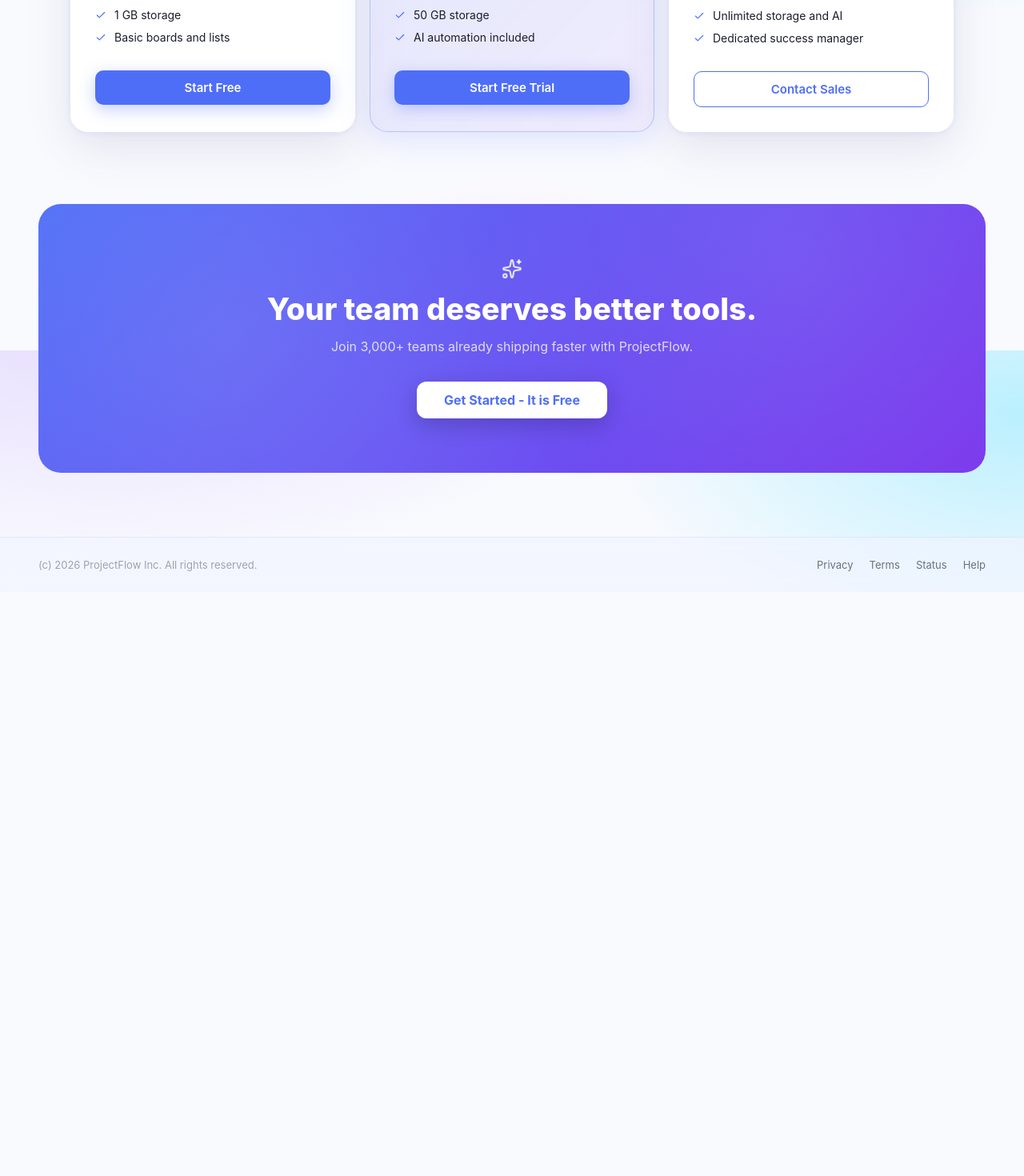
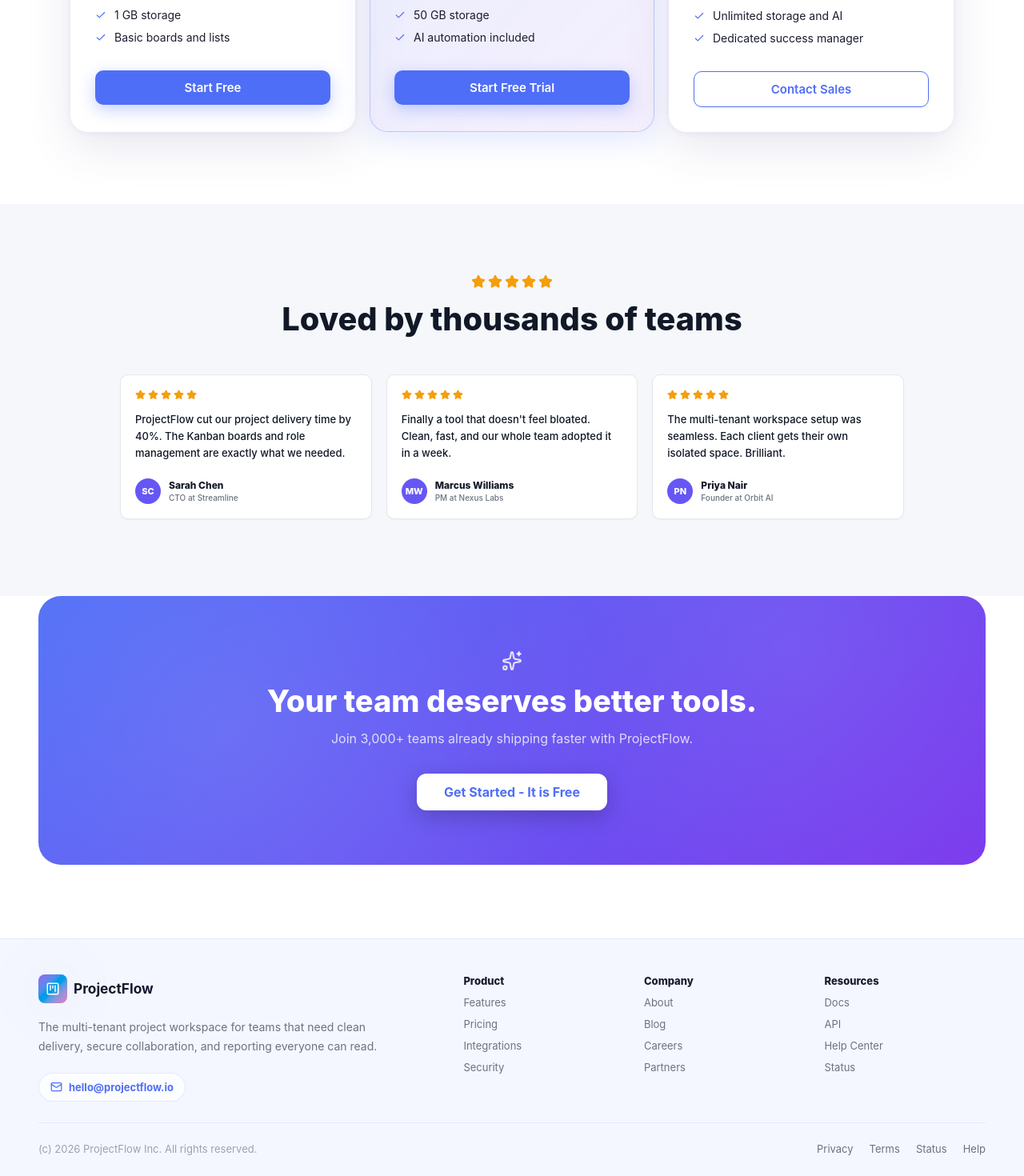
Before and after one commit to mohammednajeer/project-management-saas, a React app in the folder frontend/: page / in a window 1280 px wide. Shown: the part 2762-4232 px from the top of the page at 80% size. Before the commit the page ends 3502 px from the top, so only its background shows below. Built offline with nearby package versions, Linux system fonts and the light colour scheme; the HTML template or start-up script is replaced by a standard one.

Commit message:
ui redesigned with additional rating section!

```diff
--- a/frontend/src/Homepage.css
+++ b/frontend/src/Homepage.css
@@ -2,6 +2,7 @@
   min-height: 100vh;
   display: flex;
   flex-direction: column;
+  background: #fff;
   color: var(--foreground);
 }
 
@@ -71,7 +72,9 @@
 .nav-cta,
 .hero-actions,
 .tlogos,
-footer,
+.site-footer,
+.footer-bottom,
+.footer-contact,
 .flinks {
   display: flex;
   align-items: center;
@@ -597,6 +600,114 @@ footer,
   font-weight: 600;
 }
 
+.ratings-section {
+  width: 100%;
+  max-width: none;
+  margin: 0;
+  padding: 88px 48px 96px;
+  background: #f5f7fb;
+}
+
+.ratings-heading {
+  display: flex;
+  flex-direction: column;
+  align-items: center;
+  gap: 16px;
+  margin-bottom: 46px;
+  text-align: center;
+}
+
+.ratings-title {
+  max-width: 720px;
+  margin: 0;
+  color: #111827;
+  font-size: clamp(28px, 3.1vw, 40px);
+  font-weight: 800;
+  line-height: 1.12;
+}
+
+.stars {
+  display: flex;
+  align-items: center;
+  gap: 3px;
+  color: #f59e0b;
+}
+
+.rating-main-stars {
+  justify-content: center;
+}
+
+.ratings-grid {
+  width: min(980px, 100%);
+  margin: 0 auto;
+  display: grid;
+  grid-template-columns: repeat(3, 1fr);
+  gap: 18px;
+}
+
+.rating-card {
+  min-height: 150px;
+  display: flex;
+  flex-direction: column;
+  justify-content: flex-start;
+  border: 1px solid #e5e7eb;
+  border-radius: 10px;
+  padding: 18px;
+  background: #fff;
+  box-shadow: 0 1px 2px rgba(15, 23, 42, 0.04);
+  transition: border-color 0.22s, box-shadow 0.22s, transform 0.22s;
+}
+
+.rating-card:hover {
+  border-color: rgba(79, 110, 247, 0.22);
+  transform: translateY(-2px);
+  box-shadow: 0 12px 32px rgba(15, 23, 42, 0.08);
+}
+
+.rating-card-stars {
+  margin-bottom: 14px;
+}
+
+.rating-quote {
+  margin: 0 0 20px;
+  color: #111827;
+  font-size: 13px;
+  font-weight: 500;
+  line-height: 1.65;
+}
+
+.rating-person {
+  display: flex;
+  align-items: center;
+  gap: 10px;
+  margin-top: auto;
+  color: #111827;
+  font-size: 12px;
+  font-weight: 800;
+}
+
+.rating-person small {
+  display: block;
+  margin-top: 2px;
+  color: #6b7280;
+  font-size: 10px;
+  font-weight: 500;
+}
+
+.rating-avatar {
+  display: flex;
+  width: 32px;
+  height: 32px;
+  flex-shrink: 0;
+  align-items: center;
+  justify-content: center;
+  border-radius: 999px;
+  color: #fff;
+  background: #6657f4;
+  font-size: 11px;
+  font-weight: 800;
+}
+
 .section {
   max-width: 1200px;
   margin: 0 auto;
@@ -875,13 +986,82 @@ footer,
   box-shadow: 0 14px 36px rgba(0, 0, 0, 0.24);
 }
 
-footer {
+.site-footer {
+  flex-direction: column;
+  align-items: stretch;
+  gap: 26px;
+  margin-top: 12px;
+  padding: 44px 48px 26px;
+  border-top: 1px solid rgba(79, 110, 247, 0.1);
+  background: rgba(240, 244, 255, 0.7);
+  backdrop-filter: blur(10px);
+}
+
+.footer-main,
+.footer-bottom {
+  width: min(1200px, 100%);
+  margin: 0 auto;
+}
+
+.footer-main {
+  display: grid;
+  grid-template-columns: minmax(260px, 1fr) 1.35fr;
+  gap: 48px;
+}
+
+.footer-brand {
+  max-width: 430px;
+}
+
+.footer-brand p {
+  margin: 18px 0 20px;
+  color: #6b7280;
+  font-size: 14px;
+  line-height: 1.75;
+}
+
+.footer-contact {
+  width: max-content;
+  gap: 8px;
+  border: 1px solid rgba(79, 110, 247, 0.13);
+  border-radius: 999px;
+  padding: 9px 14px;
+  color: #4f6ef7;
+  background: rgba(255, 255, 255, 0.72);
+  font-size: 13px;
+  font-weight: 700;
+  text-decoration: none;
+  transition: background 0.2s, transform 0.2s;
+}
+
+.footer-contact:hover {
+  background: #fff;
+  transform: translateY(-2px);
+}
+
+.footer-links-grid {
+  display: grid;
+  grid-template-columns: repeat(3, 1fr);
+  gap: 24px;
+}
+
+.footer-group {
+  display: flex;
+  flex-direction: column;
+  gap: 11px;
+}
+
+.footer-group-title {
+  color: #1a1d2e;
+  font-size: 13px;
+  font-weight: 800;
+}
+
+.footer-bottom {
   justify-content: space-between;
   gap: 20px;
-  padding: 26px 48px;
+  padding-top: 24px;
   border-top: 1px solid rgba(79, 110, 247, 0.1);
-  background: rgba(240, 244, 255, 0.62);
-  backdrop-filter: blur(10px);
 }
 
 .fcopy {
@@ -931,7 +1111,9 @@ footer {
 
   .preview-body,
   .features-grid,
-  .pricing-grid {
+  .pricing-grid,
+  .ratings-grid,
+  .footer-main {
     grid-template-columns: 1fr;
   }
 
@@ -946,6 +1128,7 @@ footer {
   .kanban {
     grid-template-columns: 1fr;
   }
+
 }
 
 @media (max-width: 640px) {
@@ -980,9 +1163,10 @@ footer {
 
   .hero-preview,
   .tenant-strip,
+  .ratings-section,
   .section,
   .cta-section,
-  footer {
+  .site-footer {
     margin-left: 18px;
     margin-right: 18px;
     padding-left: 18px;
@@ -996,9 +1180,13 @@ footer {
   }
 
   .pmh,
-  footer {
+  .footer-bottom {
     align-items: flex-start;
     flex-direction: column;
+  }
+
+  .footer-links-grid {
+    grid-template-columns: 1fr;
   }
 
   .flinks {
--- a/frontend/src/Homepage.jsx
+++ b/frontend/src/Homepage.jsx
@@ -7,8 +7,10 @@ import {
   KanbanSquare,
   Link2,
   Lock,
+  Mail,
   Play,
   Sparkles,
+  Star,
   Zap,
 } from "lucide-react";
 import "./Homepage.css";
@@ -20,6 +22,27 @@ const stats = [
   { value: "50M+", label: "Tasks Completed" },
   { value: "99.9%", label: "Uptime SLA" },
   { value: "180+", label: "Countries" },
+];
+
+const ratings = [
+  {
+    quote: "ProjectFlow cut our project delivery time by 40%. The Kanban boards and role management are exactly what we needed.",
+    author: "Sarah Chen",
+    role: "CTO at Streamline",
+    initials: "SC",
+  },
+  {
+    quote: "Finally a tool that doesn't feel bloated. Clean, fast, and our whole team adopted it in a week.",
+    author: "Marcus Williams",
+    role: "PM at Nexus Labs",
+    initials: "MW",
+  },
+  {
+    quote: "The multi-tenant workspace setup was seamless. Each client gets their own isolated space. Brilliant.",
+    author: "Priya Nair",
+    role: "Founder at Orbit AI",
+    initials: "PN",
+  },
 ];
 
 const features = [
@@ -112,6 +135,21 @@ const previewColumns = [
       { tag: "Done", title: "Project schema design", date: "Nov 10", initials: ["A"], tone: "green", done: true },
       { tag: "Done", title: "CI/CD pipeline setup", date: "Nov 12", initials: ["G"], tone: "green", done: true },
     ],
+  },
+];
+
+const footerGroups = [
+  {
+    title: "Product",
+    links: ["Features", "Pricing", "Integrations", "Security"],
+  },
+  {
+    title: "Company",
+    links: ["About", "Blog", "Careers", "Partners"],
+  },
+  {
+    title: "Resources",
+    links: ["Docs", "API", "Help Center", "Status"],
   },
 ];
 
@@ -305,6 +343,37 @@ export default function Homepage() {
         </div>
       </div>
 
+      <section className="ratings-section reveal visible" aria-labelledby="ratings-title">
+        <div className="ratings-heading">
+          <div className="stars rating-main-stars" aria-label="5 out of 5 stars">
+            {Array.from({ length: 5 }).map((_, index) => (
+              <Star size={18} fill="currentColor" key={index} />
+            ))}
+          </div>
+          <h2 className="ratings-title" id="ratings-title">Loved by thousands of teams</h2>
+        </div>
+
+        <div className="ratings-grid">
+          {ratings.map((rating) => (
+            <article className="rating-card" key={rating.author}>
+              <div className="stars rating-card-stars" aria-label="5 out of 5 stars">
+                {Array.from({ length: 5 }).map((_, index) => (
+                  <Star size={13} fill="currentColor" key={index} />
+                ))}
+              </div>
+              <p className="rating-quote">{rating.quote}</p>
+              <div className="rating-person">
+                <div className="rating-avatar">{rating.initials}</div>
+                <div>
+                  <span>{rating.author}</span>
+                  <small>{rating.role}</small>
+                </div>
+              </div>
+            </article>
+          ))}
+        </div>
+      </section>
+
       <div className="cta-section reveal visible">
         <Sparkles size={26} className="cta-spark" />
         <div className="cta-title">Your team deserves better tools.</div>
@@ -312,7 +381,40 @@ export default function Homepage() {
         <a className="cta-btn" href="/signup">Get Started - It is Free</a>
       </div>
 
-      <footer>
+      <footer className="site-footer">
+        <div className="footer-main">
+          <div className="footer-brand">
+            <a href="/" className="logo">
+              <span className="logo-icon">
+                <KanbanSquare size={18} />
+              </span>
+              <span>ProjectFlow</span>
+            </a>
+            <p>
+              The multi-tenant project workspace for teams that need clean delivery,
+              secure collaboration, and reporting everyone can read.
+            </p>
+            <a className="footer-contact" href="mailto:hello@projectflow.io">
+              <Mail size={15} />
+              hello@projectflow.io
+            </a>
+          </div>
+
+          <div className="footer-links-grid">
+            {footerGroups.map((group) => (
+              <div className="footer-group" key={group.title}>
+                <div className="footer-group-title">{group.title}</div>
+                {group.links.map((link) => (
+                  <a className="flink" href={`#${link.toLowerCase().replaceAll(" ", "-")}`} key={link}>
+                    {link}
+                  </a>
+                ))}
+              </div>
+            ))}
+          </div>
+        </div>
+
+        <div className="footer-bottom">
           <div className="fcopy">(c) {new Date().getFullYear()} ProjectFlow Inc. All rights reserved.</div>
           <div className="flinks">
             <a className="flink" href="#privacy">Privacy</a>
@@ -320,6 +422,7 @@ export default function Homepage() {
             <a className="flink" href="#status">Status</a>
             <a className="flink" href="#help">Help</a>
           </div>
+        </div>
       </footer>
     </main>
   );
```
Lines whose indentation alone changed are shown as unchanged.
